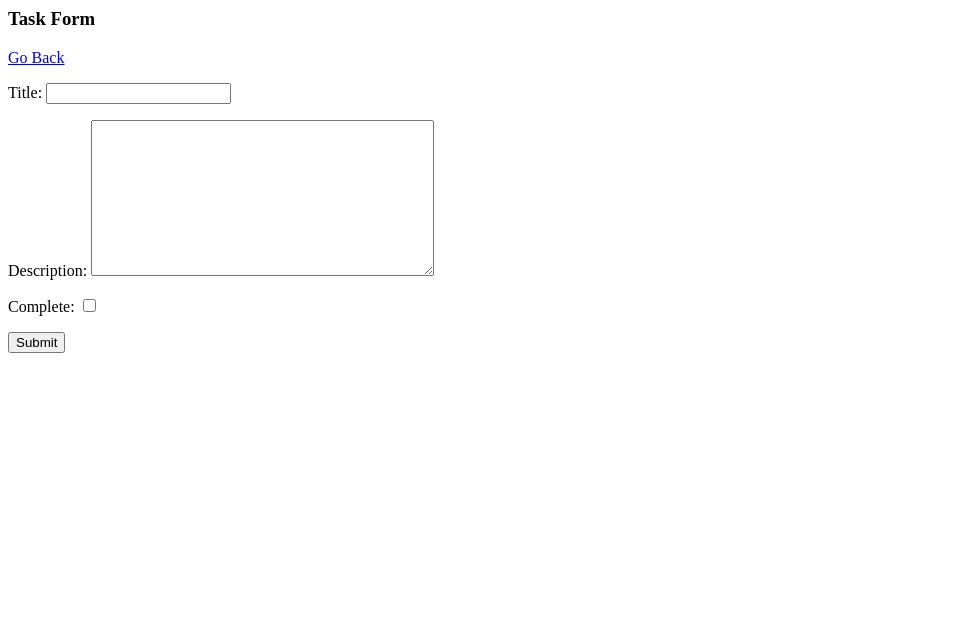
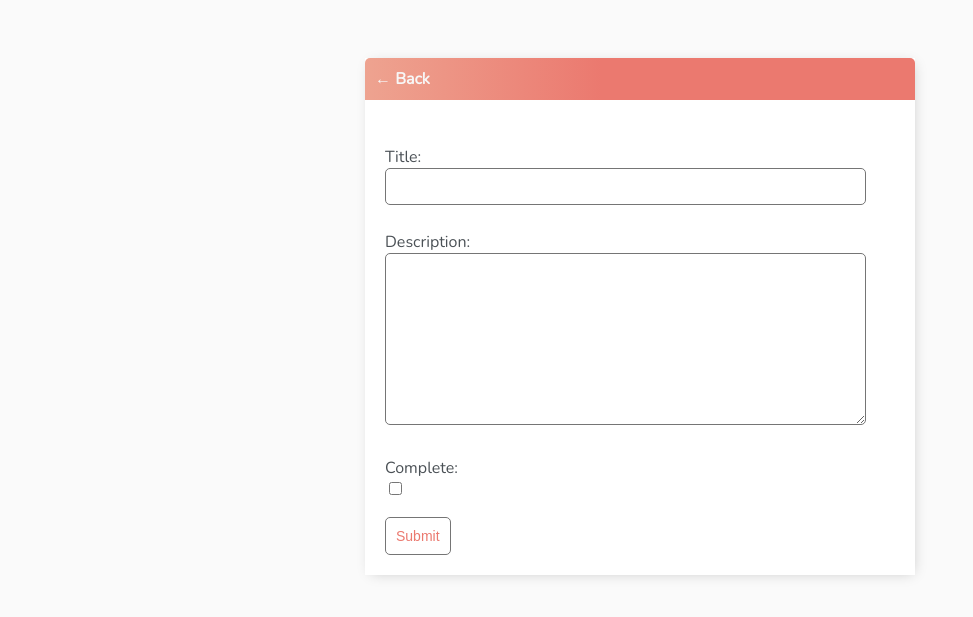
Before and after one commit to akshithsunil/Todo-List-Web-App, a Django app: page /task-create/ in a window 1280 px wide. Shown: the top 617 px of the page, without its empty margins (0-973 px from the left). Run offline with Django 5.2, Linux system fonts and the light colour scheme; a user stored in the database is signed in.

Commit message:
Update task_form.html

```diff
--- a/templates/base/task_form.html
+++ b/templates/base/task_form.html
@@ -1,7 +1,18 @@
-<h3>Task Form</h3>
-<a href ="{% url 'tasks' %}">Go Back</a>
-<form method="POST" action="">
-    {% csrf_token %}
-    {{ form.as_p }}
-    <input type="submit" value="Submit">
-</form>
+{% extends 'base/main.html' %}
+{% block content %}
+
+<div class="header-bar">
+    <a href="{% url 'tasks' %}">&#8592; Back</a>
+</div>
+
+
+<div class="card-body">
+    <form method="POST" action="">
+        {% csrf_token %}
+        {{form.as_p}}
+        <input class="button" type="submit" value="Submit">
+    </form>
+</div>
+
+
+{% endblock content %}
```
